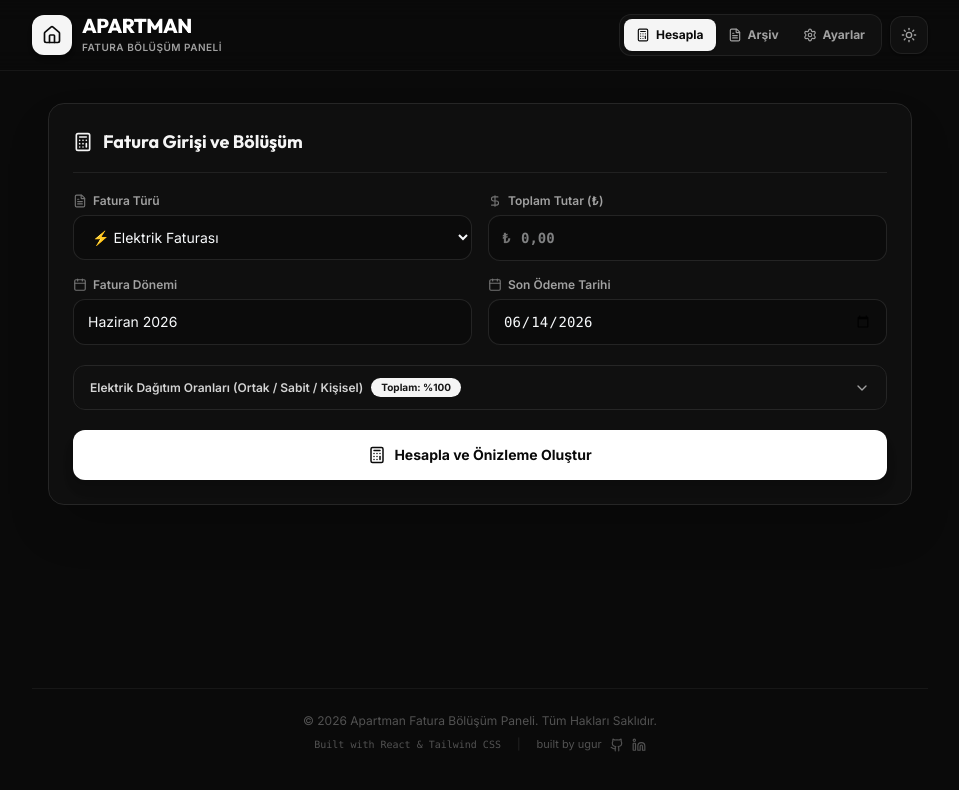
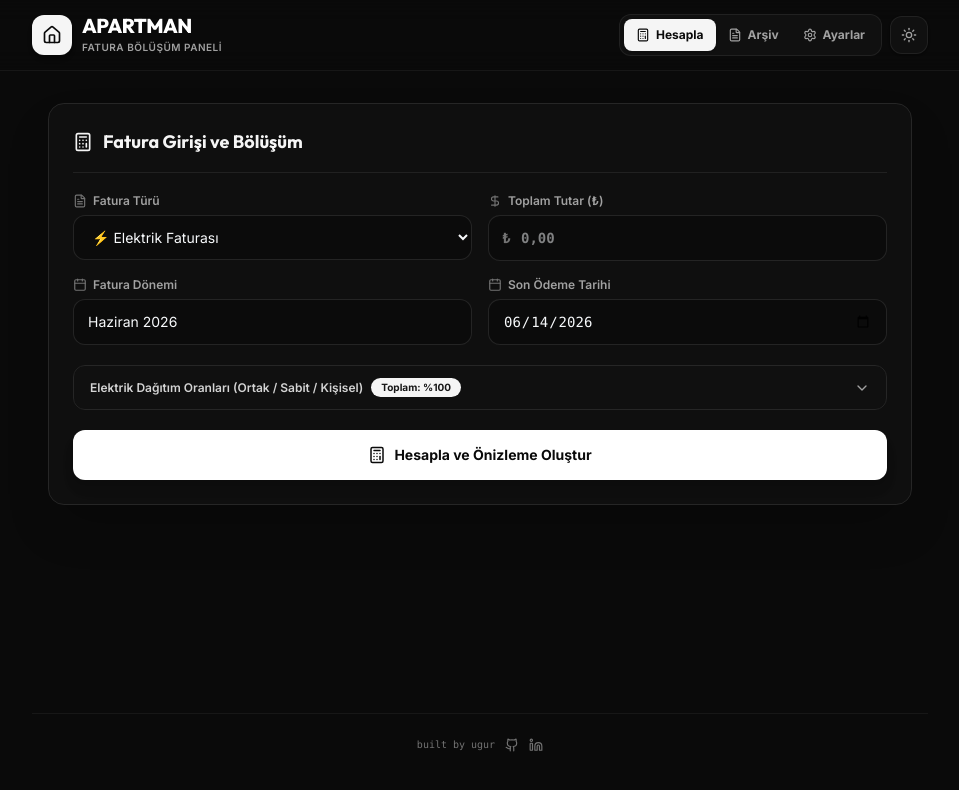
Before and after one commit to ugurkiymetli/shared-bill, a React (Vite) app: page / in a window 1280 px wide. Shown: the top 790 px of the page, without its empty margins (160-1119 px from the left). Built offline with nearby package versions, Linux system fonts and the light colour scheme.

Commit message:
refactor: simplify footer layout and cleanup toast notification styling

```diff
--- a/src/App.jsx
+++ b/src/App.jsx
@@ -312,19 +312,14 @@ export default function App() {
 
       {/* Footer */}
       <footer className="max-w-4xl mx-auto w-full px-4 text-center text-xs text-neutral-550 dark:text-neutral-600 border-t border-neutral-200 dark:border-neutral-900 pt-6 space-y-2">
-        <p>© 2026 {apartmentName} Fatura Bölüşüm Paneli. Tüm Hakları Saklıdır.</p>
-        <div className="flex items-center justify-center gap-4 text-[11px]">
-          <span className="font-mono text-[10px]">Built with React & Tailwind CSS</span>
-          <span className="text-neutral-300 dark:text-neutral-800">|</span>
-          <div className="flex items-center gap-2">
+        <div className="flex items-center justify-center gap-2.5 font-mono text-[10px] text-neutral-500 dark:text-neutral-500">
           <span>built by ugur</span>
           <a href="https://github.com/ugurkiymetli" target="_blank" rel="noopener noreferrer" className="hover:text-neutral-900 dark:hover:text-white transition-colors" title="GitHub">
-              <svg xmlns="http://www.w3.org/2000/svg" viewBox="0 0 24 24" fill="none" stroke="currentColor" strokeWidth="2" strokeLinecap="round" strokeLinejoin="round" className="w-3.5 h-3.5"><path d="M15 22v-4a4.8 4.8 0 0 0-1-3.5c3 0 6-2 6-5.5.08-1.25-.27-2.48-1-3.5.28-1.15.28-2.35 0-3.5 0 0-1 0-3 1.5-2.64-.5-5.36-.5-8 0C6 2 5 2 5 2c-.3 1.15-.3 2.35 0 3.5A5.403 5.403 0 0 0 4 9c0 3.5 3 5.5 6 5.5-.39.49-.68 1.05-.85 1.65-.17.6-.22 1.23-.15 1.85v4"/><path d="M9 18c-4.51 2-5-2-7-2"/></svg>
+            <svg xmlns="http://www.w3.org/2000/svg" viewBox="0 0 24 24" fill="none" stroke="currentColor" strokeWidth="2" strokeLinecap="round" strokeLinejoin="round" className="w-3.5 h-3.5"><path d="M15 22v-4a4.8 4.8 0 0 0-1-3.5c3 0 6-2 6-5.5.08-1.25-.27-2.48-1-3.5.28-1.15.28-2.35 0-3.5 0 0-1 0-3 1.5-2.64-.5-5.36-.5-8 0C6 2 5 2 5 2c-.3 1.15-.3 2.35 0 3.5A5.403 5.403 0 0 0 4 9c0 3.5 3 5.5 6 5.5-.39.49-.68 1.05-.85 1.65-.17.6-.22 1.23-.15 1.85v4" /><path d="M9 18c-4.51 2-5-2-7-2" /></svg>
           </a>
           <a href="https://www.linkedin.com/in/ugurkiymetli" target="_blank" rel="noopener noreferrer" className="hover:text-neutral-900 dark:hover:text-white transition-colors" title="LinkedIn">
-              <svg xmlns="http://www.w3.org/2000/svg" viewBox="0 0 24 24" fill="none" stroke="currentColor" strokeWidth="2" strokeLinecap="round" strokeLinejoin="round" className="w-3.5 h-3.5"><path d="M16 8a6 6 0 0 1 6 6v7h-4v-7a2 2 0 0 0-2-2 2 2 0 0 0-2 2v7h-4v-7a6 6 0 0 1 6-6z"/><rect width="4" height="12" x="2" y="9" rx="1"/><circle cx="4" cy="4" r="2"/></svg>
+            <svg xmlns="http://www.w3.org/2000/svg" viewBox="0 0 24 24" fill="none" stroke="currentColor" strokeWidth="2" strokeLinecap="round" strokeLinejoin="round" className="w-3.5 h-3.5"><path d="M16 8a6 6 0 0 1 6 6v7h-4v-7a2 2 0 0 0-2-2 2 2 0 0 0-2 2v7h-4v-7a6 6 0 0 1 6-6z" /><rect width="4" height="12" x="2" y="9" rx="1" /><circle cx="4" cy="4" r="2" /></svg>
           </a>
-          </div>
         </div>
       </footer>
 
@@ -354,8 +349,7 @@ export default function App() {
               </div>
               <button
                 onClick={() => removeToast(toast.id)}
-                className={`flex-shrink-0 transition-colors p-0.5 rounded-lg ${
-                  toast.type === 'success'
+                className={`flex-shrink-0 transition-colors p-0.5 rounded-lg ${toast.type === 'success'
                     ? 'text-emerald-500 hover:text-emerald-800 dark:text-emerald-400 dark:hover:text-emerald-300'
                     : toast.type === 'error'
                       ? 'text-rose-500 hover:text-rose-800 dark:text-rose-400 dark:hover:text-rose-300'
```
Lines whose indentation alone changed are shown as unchanged.
